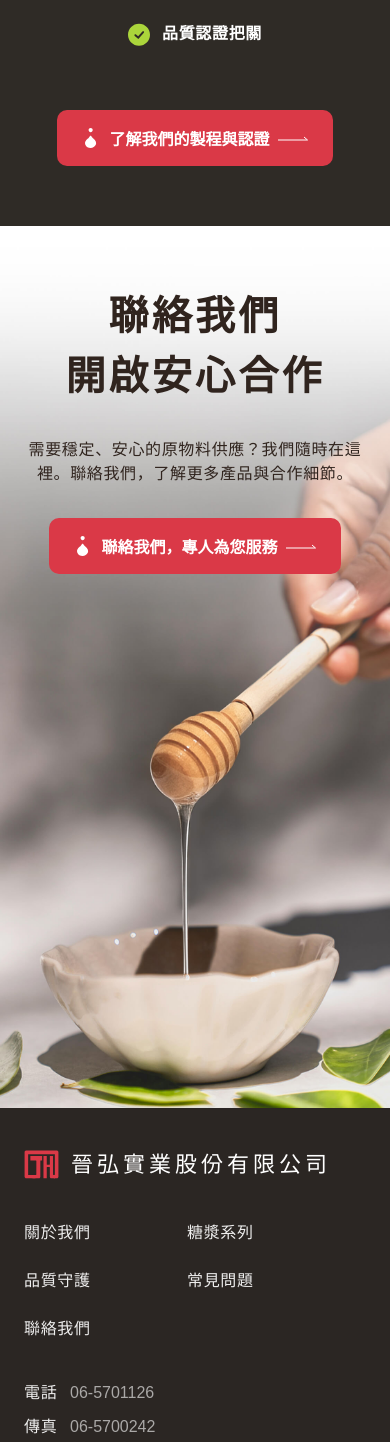
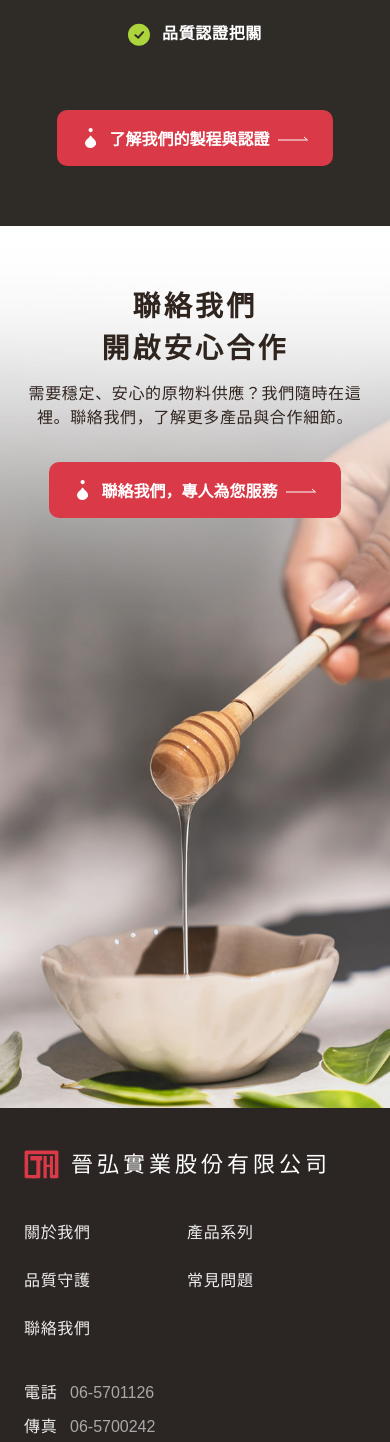
Before and after one commit to j606888/jinnhorng, a Next.js app: page / in a window 390 px wide. Shown: the part 6180-7622 px from the top of the page. Built offline with nearby package versions, Linux system fonts and the light colour scheme.

Commit message:
Tweak style

```diff
--- a/src/components/Navbar.jsx
+++ b/src/components/Navbar.jsx
@@ -111,7 +111,7 @@ const Navbar = () => {
           link.children ? (
             <div
               key={link.name}
-              className="text-[#30241E]/[0.72] text-sm font-bold tracking-[0.56px] relative group hover:text-[#30241E] transition-colors duration-300"
+              className="text-[#30241E]/[0.72] text-sm font-bold tracking-[0.56px] relative group hover:text-[#30241E] transition-colors duration-300 flex items-center"
             >
               <span className="absolute -left-5 opacity-0 group-hover:opacity-100 transition-opacity duration-300">
                 <WaterDrop size={16} color="#DA3947" />
@@ -128,7 +128,7 @@ const Navbar = () => {
                     <Link
                       key={child.name}
                       href={child.link}
-                      className="text-sm text-[#30241E]/[0.72] hover:text-[#30241E] hover:font-medium transition-colors duration-200"
+                      className="text-sm text-[#30241E]/[0.72] hover:text-[#30241E] font-medium transition-colors duration-200"
                     >
                       {child.name}
                     </Link>
@@ -140,7 +140,7 @@ const Navbar = () => {
             <Link
               key={link.name}
               href={link.link}
-              className="group relative text-[#30241E]/[0.72] text-sm font-bold tracking-[0.56px] hover:text-[#30241E] transition-colors duration-300"
+              className="group relative text-[#30241E]/[0.72] text-sm font-bold tracking-[0.56px] hover:text-[#30241E] transition-colors duration-300 flex items-center"
             >
               <span className="absolute -left-5 opacity-0 group-hover:opacity-100 transition-opacity duration-300">
                 <WaterDrop size={16} color="#DA3947" />
@@ -151,7 +151,7 @@ const Navbar = () => {
         )}
         <Link
           href="/contact"
-          className="ml-[-14px] text-xs px-6 py-2 border-1 font-bold border-[#30241E]/[0.72] rounded-[4px] text-[#30241E]/[0.72] hover:text-[#30241E] transition-colors duration-200"
+          className="ml-[-14px] text-xs px-6 py-2 border-1 font-bold border-[#30241E]/[0.72] rounded-[4px] text-[#30241E]/[0.72] transition-colors duration-200 hover:bg-[#30241E] hover:text-white active:bg-[#403028]"
         >
           聯絡我們
         </Link>
--- a/src/features/HomePage/ContactUs.jsx
+++ b/src/features/HomePage/ContactUs.jsx
@@ -3,22 +3,22 @@ import { motion } from "motion/react";
 
 const ContactUs = () => {
   return (
-    <section className="px-5 py-15  h-[882px] md:py-24 md:bg-[url('/images/contact_us_tablet.jpg')] md:h-[815px]  lg:h-[667px] lg:px-15 lg:py-[180px] relative overflow-hidden">
-      <div className="absolute inset-0 bg-[url('/images/contact_us_mobile.jpg')] bg-cover bg-center bg-no-repeat h-[882px] md:py-24 md:bg-[url('/images/contact_us_tablet.jpg')] md:h-[815px] lg:bg-[url('/images/contact_us_desktop.jpg')] lg:h-[667px] lg:px-15 lg:py-[180px] transition-transform duration-1000 hover:scale-[1.02] z-0" />
+    <section className="px-5 py-15 h-[882px] md:py-[203px] md:bg-[url('/images/contact_us_tablet.jpg')] md:px-10 md:h-[665px] lg:h-[667px] lg:px-15 lg:py-[180px] relative overflow-hidden">
+      <div className="absolute inset-0 bg-[url('/images/contact_us_mobile.jpg')] bg-cover bg-center bg-no-repeat h-[882px] md:bg-[url('/images/contact_us_tablet.jpg')] md:h-[815px] md:py-[203px] lg:bg-[url('/images/contact_us_desktop.jpg')] lg:h-[667px] lg:px-15 lg:py-[180px] transition-transform duration-1000 hover:scale-[1.02] z-0" />
       <motion.div
         initial={{ opacity: 0, y: 100 }}
         whileInView={{ opacity: 1, y: 0 }}
         transition={{ duration: 0.7, delay: 0.3 }}
         viewport={{ once: true }}
-        className="relative flex flex-col items-center gap-[32px] text-center lg:items-start max-w-[1080px] mx-auto z-1"
+        className="relative flex flex-col items-center text-center md:items-start max-w-[1080px] mx-auto z-1"
       >
-        <h3 className="text-[#30241E] text-[40px] font-bold tracking-[3.2px] lg:text-start">
+        <h3 className="text-[#30241E] text-[28px] font-bold mb-3 tracking-[3.2px] md:text-[36px] md:text-start md:mb-5 xl:text-[40px] 2xl:text-[48px]">
           {" "}
           聯絡我們
-          <br className="block md:hidden lg:block" />
-          <span className="hidden md:inline lg:hidden">，</span>開啟安心合作
+          <br />
+          開啟安心合作
         </h3>
-        <p className="text-[#30241E] tracking-[0.64px] text-base text-center lg:text-start">
+        <p className="text-[#30241E] tracking-[0.64px] text-base text-center md:text-start mb-8 lg:text-xl">
           需要穩定、安心的原物料供應？我們隨時在這裡。
           <br className="hidden md:block" />
           聯絡我們，了解更多產品與合作細節。
--- a/src/features/HomePage/Footer.jsx
+++ b/src/features/HomePage/Footer.jsx
@@ -6,7 +6,7 @@ const FOOTER_LINKS = [
     link: '/about-us',
   },
   {
-    title: '糖漿系列',
+    title: '產品系列',
     link: '/products',
   },
   {
--- a/src/features/HomePage/ProductCard.jsx
+++ b/src/features/HomePage/ProductCard.jsx
@@ -5,7 +5,7 @@ const ProductCard = ({ name, enName, image, onClick, onMouseEnter, onMouseLeave
     onClick(name);
   };
   return (
-    <div className="flex flex-col items-center min-w-[252px] max-w-[300px] rounded-[10px] overflow-hidden shadow-[0px_10px_24px_0px_rgba(0,0,0,0.06)] xl:min-w-[300px] group cursor-pointer" onClick={handleClick} onMouseEnter={onMouseEnter} onMouseLeave={onMouseLeave}>
+    <div className="flex flex-col items-center min-w-[252px] max-w-[300px] rounded-[10px] overflow-hidden shadow-[0px_10px_24px_0px_rgba(0,0,0,0.06)] xl:min-w-[300px] group cursor-pointer hover:shadow-[0px_10px_24px_0px_rgba(0,0,0,0.12)]" onClick={handleClick} onMouseEnter={onMouseEnter} onMouseLeave={onMouseLeave}>
       <div className="h-[300px] overflow-hidden">
         <img src={image} alt={name} className="h-full w-full object-cover group-hover:scale-102 transition-transform duration-1000" />
       </div>
--- a/src/features/HomePage/Products.jsx
+++ b/src/features/HomePage/Products.jsx
@@ -157,12 +157,12 @@ const Products = () => {
       <img
         src="/images/homepage/sugar_bottle.png"
         alt="sugar-bottle"
-        className={`absolute w-[146px] top-[34px] -left-[39px] md:w-[237px] md:-left-[68px] md:top-[94px] lg:w-[237px] lg:-left-[68px] lg:top-[94px] xl:w-[315px] xl:-left-[64px] xl:top-[60px] transition-transform duration-1000 ${isHovered ? '-translate-y-2' : ''}`}
+        className={`absolute w-[146px] top-[34px] -left-[39px] md:w-[237px] md:-left-[68px] md:top-[94px] lg:w-[237px] lg:-left-[68px] lg:top-[94px] xl:w-[315px] xl:left-[0px] xl:top-[60px] transition-transform duration-1000 ${isHovered ? '-translate-y-2' : ''}`}
       />
       <img
         src="/images/homepage/sugar_bowl.png"
         alt="sugar-bottle"
-        className={`absolute w-[146px] top-[319px] -right-[53px] md:w-[250px] md:top-[378px] md:-right-[79px] lg:w-[315px] lg:-right-[100px] lg:top-[152px] xl:w-[315px] xl:-right-[100px] xl:top-[152px] transition-transform duration-1000 ${isHovered ? '-translate-y-2' : ''}`}
+        className={`absolute w-[146px] top-[319px] -right-[53px] md:w-[250px] md:top-[378px] md:-right-[79px] lg:w-[315px] lg:-right-[100px] lg:top-[152px] xl:w-[315px] xl:right-[0px] xl:top-[152px] transition-transform duration-1000 ${isHovered ? '-translate-y-2' : ''}`}
       />
     </section>
   );
```
Also changed, not shown: public/images/contact_us_tablet.jpg.
